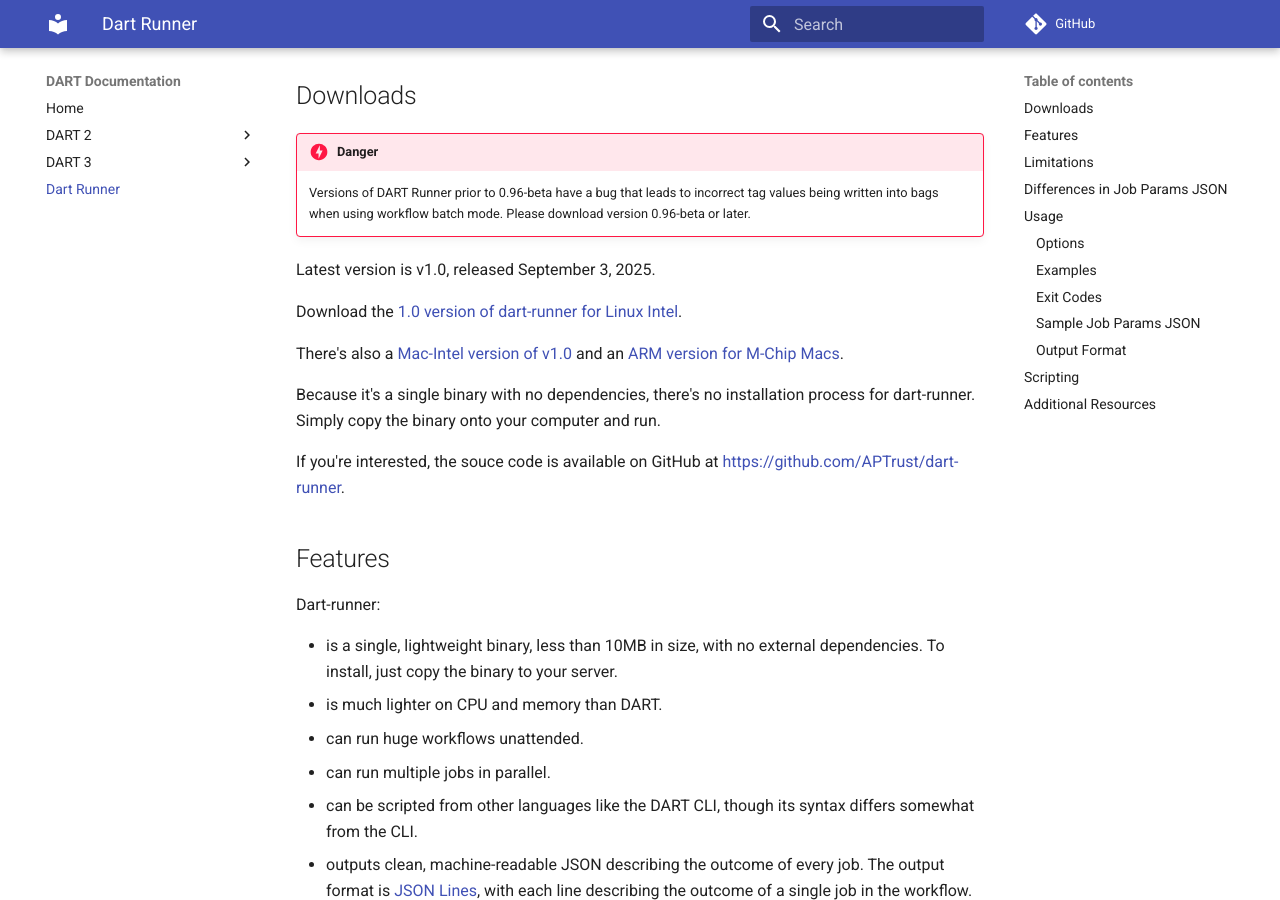
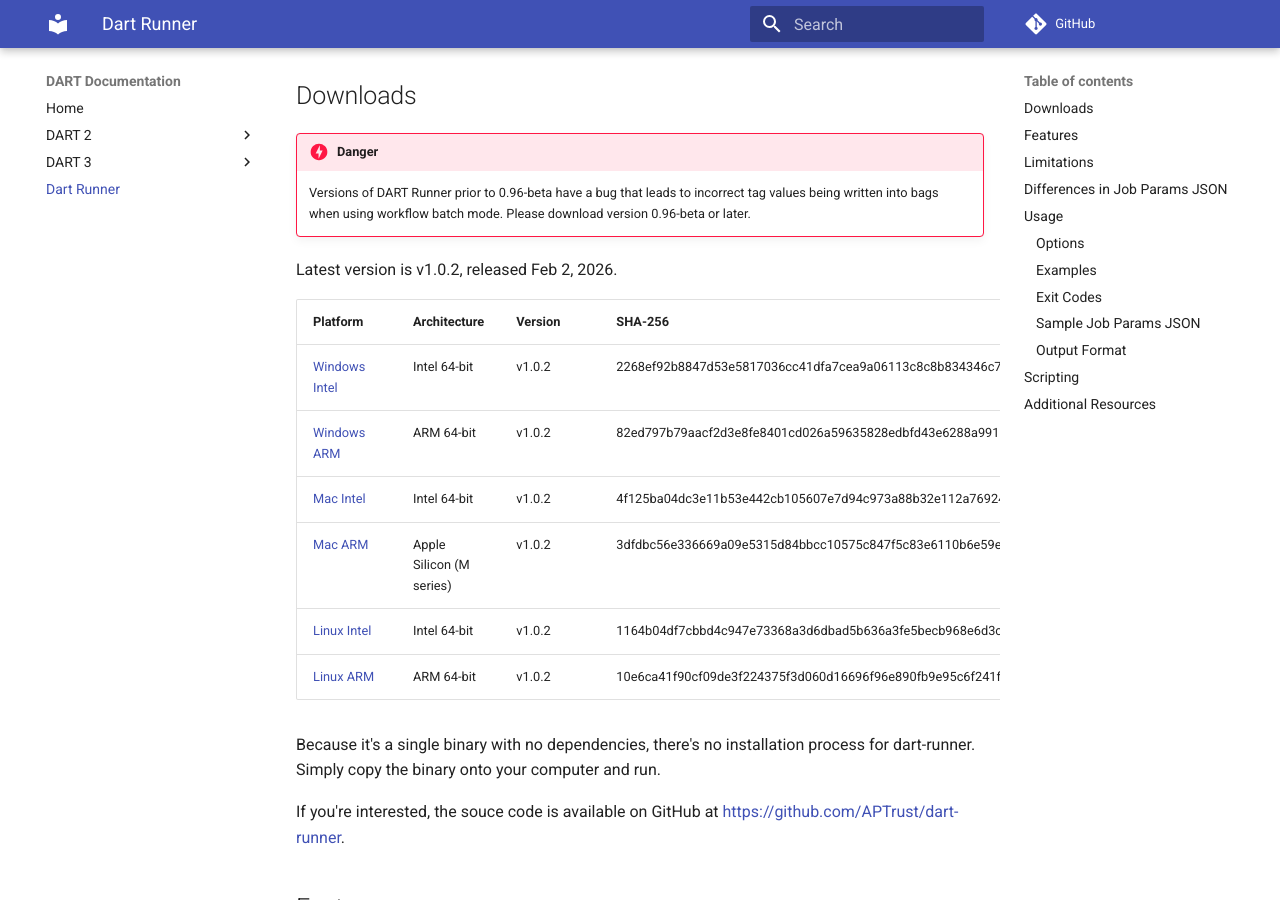
Before and after one commit to APTrust/dart-docs, an MkDocs documentation site: the page built from docs/runner/index.md, in a window 1280 px wide and 900 px high, scrolled down 734 px. Built offline with MkDocs 1.6.1 and Material for MkDocs 9.7.7, drawn with Linux system fonts in a browser that asks for light colours; comment, search, counter and statistics services are not loaded.

Commit message:
Updated version and download links for dart runner

```diff
--- a/docs/runner/index.md
+++ b/docs/runner/index.md
@@ -25,11 +25,17 @@
     to incorrect tag values being written into bags when using
     workflow batch mode. Please download version 0.96-beta or later.
 
-Latest version is v1.0, released September 3, 2025.
+Latest version is v1.0.2, released Feb 2, 2026.
 
-Download the [1.0 version of dart-runner for Linux Intel](https://s3.us-east-1.amazonaws.com/aptrust.public.download/dart-runner/v1.0/linux/amd64/dart-runner).
+| Platform | Architecture | Version | SHA-256 |
+| -------- | ------------ | ------- | ------- |
+| [Windows Intel](https://s3.amazonaws.com/aptrust.public.download/dart-runner/v1.0.2/windows/amd64/apt-cmd.exe) | Intel 64-bit | v1.0.2 | 2268ef92b8847d53e5817036cc41dfa7cea9a06113c8c8b834346c7e2e01c494 |
+| [Windows ARM](https://s3.amazonaws.com/aptrust.public.download/dart-runner/v1.0.2/windows/arm64/apt-cmd.exe) | ARM 64-bit | v1.0.2 | 82ed797b79aacf2d3e8fe8401cd026a59635828edbfd43e6288a9911328402ff |
+| [Mac Intel](https://s3.amazonaws.com/aptrust.public.download/dart-runner/v1.0.2/mac/amd64/apt-cmd)  | Intel 64-bit | v1.0.2 | 4f125ba04dc3e11b53e442cb105607e7d94c973a88b32e112a7692482da5d14a |
+| [Mac ARM](https://s3.amazonaws.com/aptrust.public.download/dart-runner/v1.0.2/mac/arm64/apt-cmd) | Apple Silicon (M series) | v1.0.2 | 3dfdbc56e336669a09e5315d84bbcc10575c847f5c83e6110b6e59e9a1ef1a74 |
+| [Linux Intel](https://s3.amazonaws.com/aptrust.public.download/dart-runner/v1.0.2/linux/amd64/apt-cmd) | Intel 64-bit | v1.0.2 | 1164b04df7cbbd4c947e73368a3d6dbad5b636a3fe5becb968e6d3cc3985d2d8 |
+| [Linux ARM](https://s3.amazonaws.com/aptrust.public.download/dart-runner/v1.0.2/linux/arm64/apt-cmd) | ARM 64-bit | v1.0.2 | 10e6ca41f90cf09de3f224375f3d060d16696f96e890fb9e95c6f241fcb4faf1 |
 
-There's also a [Mac-Intel version of v1.0](https://s3.us-east-1.amazonaws.com/aptrust.public.download/dart-runner/v1.0/mac/amd64/dart-runner) and an [ARM version for M-Chip Macs](https://s3.us-east-1.amazonaws.com/aptrust.public.download/dart-runner/v1.0/mac/arm64/dart-runner).
 
 Because it's a single binary with no dependencies, there's no installation process for dart-runner. Simply copy the binary onto your computer and run.
 
```
